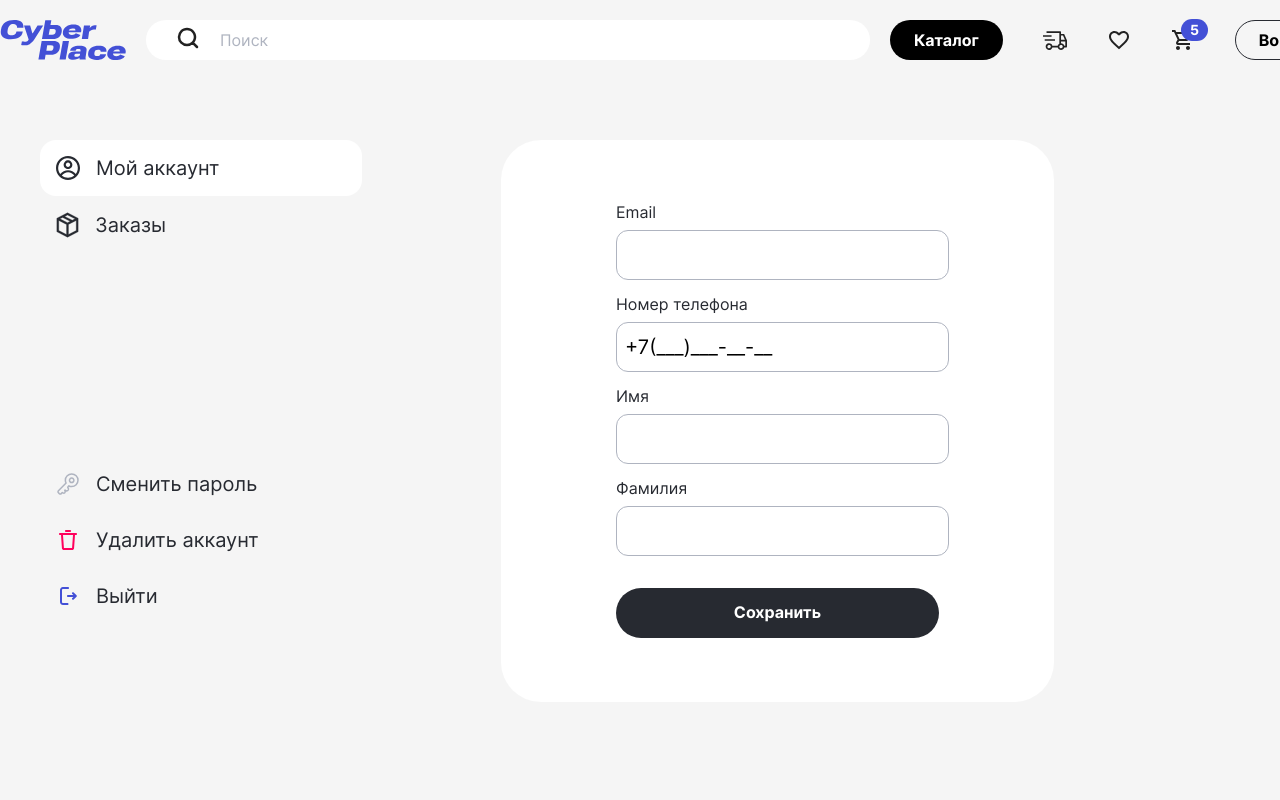
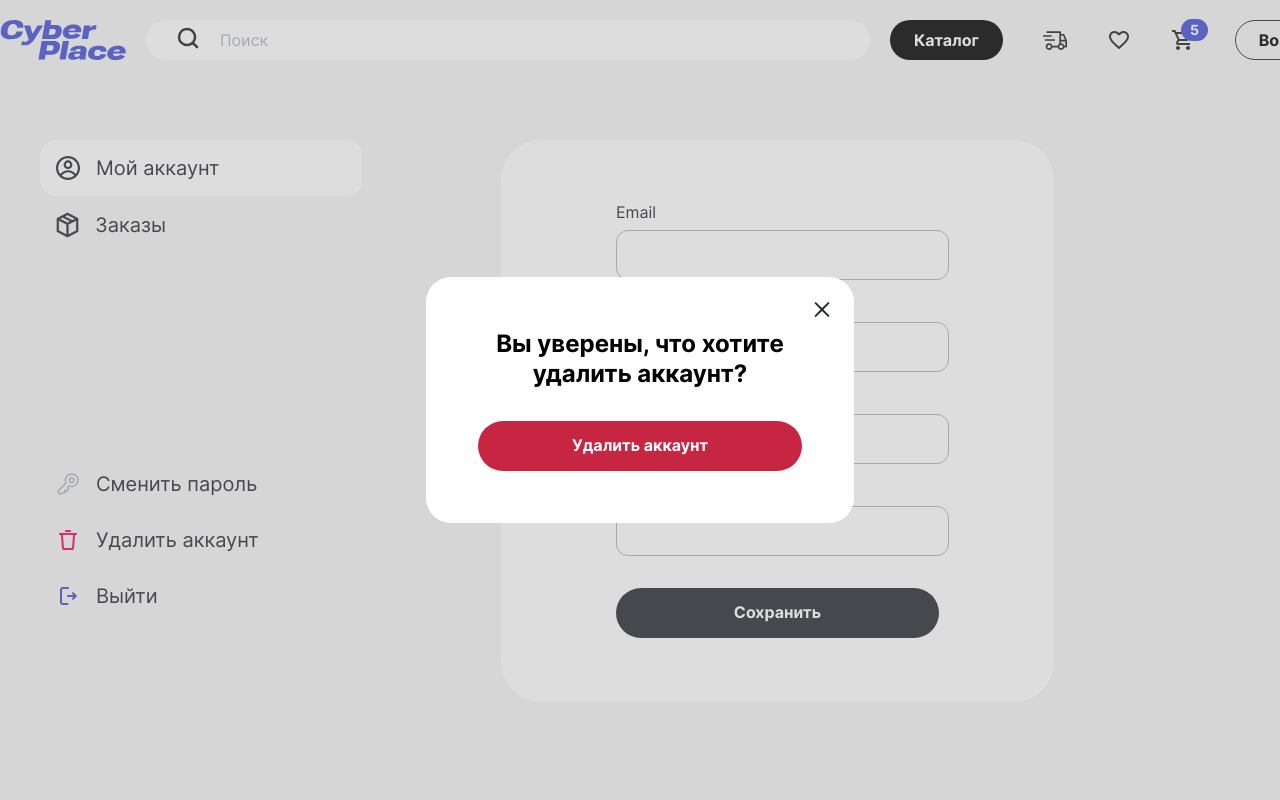
Before and after one commit to store-electronics-and-household/store-frontend, a React (Create React App) app: page /profile in a window 1280 px wide. Both pictures are taken after a click on the button "Удалить аккаунт". Shown: the top 800 px of the page. Built offline with nearby package versions, Linux system fonts and the light colour scheme; no server answers; a web font is replaced by a local one.

Commit message:
profile_v0.3

```diff
--- a/src/components/ChangePassword/ChangePassword.tsx
+++ b/src/components/ChangePassword/ChangePassword.tsx
@@ -75,7 +75,7 @@ const ChangePassword = ({
     },
   });
 
-  function toggleVisibility(e: MouseEvent): void {
+  const toggleVisibility = (e: MouseEvent): void => {
     const target = e.target as HTMLElement;
     const fieldset = target.closest('fieldset');
     const button = fieldset?.querySelector('button');
@@ -92,7 +92,7 @@ const ChangePassword = ({
           break;
       }
     }
-  }
+  };
 
   return (
     <ProfileLayout setGeneralContext={setGeneralContext}>
--- a/src/components/ProfileLayout/ProfileLayout.tsx
+++ b/src/components/ProfileLayout/ProfileLayout.tsx
@@ -1,12 +1,13 @@
-import React, { type ReactNode } from 'react';
-import { NavLink, useLocation, useNavigate } from 'react-router-dom';
+import React, { useState, type ReactNode, useRef } from 'react';
+import { NavLink, useLocation } from 'react-router-dom';
 import { ReactComponent as ProfileIcon } from '../../image/icons/profile-icon.svg';
 import { ReactComponent as OrdersIcon } from '../../image/icons/orders-icon.svg';
 import { ReactComponent as PasswordIcon } from '../../image/icons/password-key.svg';
 import { ReactComponent as DeleteIcon } from '../../image/icons/delete-icon.svg';
 import { ReactComponent as ExitIcon } from '../../image/icons/exit-icon.svg';
-import { deleteUser } from '../../utils/api/user-api';
 import type { IContext } from '../../context/UserContext';
+import type { IPopupOptions } from '../ProfileLayoutPopup/ProfileLayoutPopup';
+import ProfileLayoutPopup from '../ProfileLayoutPopup/ProfileLayoutPopup';
 
 const ProfileLayout = ({
   children,
@@ -17,30 +18,43 @@ const ProfileLayout = ({
 }): JSX.Element => {
   const location = useLocation();
   const path = location.pathname;
-  const token = localStorage.getItem('token') ?? '';
-  const navigate = useNavigate();
+  const [isOpened, setIsOpened] = useState(false);
+  const closeFunction = (): void => {
+    setIsOpened(false);
+  };
 
-  function onDeleteUser(): void {
-    deleteUser(token)
-      .then((res) => {
-        console.log(res);
-      })
-      .catch((e) => {
-        console.log(e);
-      });
-  }
+  const popupOptions = useRef<IPopupOptions>({
+    buttonText: '',
+    buttonClass: '',
+    title: '',
+    action: 'delete',
+    closeFunction,
+    setContextFunction: setGeneralContext,
+  });
 
-  function unAthorize(): void {
-    localStorage.clear();
-    setGeneralContext({
-      isLoggedIn: false,
-      userLastName: '',
-      userName: '',
-      userPhone: '',
-      email: '',
-    });
-    navigate('/');
-  }
+  const onDeleteUser = (): void => {
+    setIsOpened(true);
+    popupOptions.current = {
+      buttonClass: 'profile-popup__submit_delete',
+      buttonText: 'Удалить аккаунт',
+      title: 'Вы уверены, что хотите удалить аккаунт?',
+      action: 'delete',
+      closeFunction,
+      setContextFunction: setGeneralContext,
+    };
+  };
+
+  const onUnathorize = (): void => {
+    setIsOpened(true);
+    popupOptions.current = {
+      buttonClass: 'profile-popup__submit_exit',
+      buttonText: 'Выйти из аккаунта',
+      title: 'Вы уверены, что хотите выйти?',
+      action: 'exit',
+      closeFunction,
+      setContextFunction: setGeneralContext,
+    };
+  };
 
   return (
     <section className='profile'>
@@ -78,13 +92,14 @@ const ProfileLayout = ({
             <button onClick={onDeleteUser} className='profile__sidemenu-link'>
               <DeleteIcon /> Удалить аккаунт
             </button>
-            <button onClick={unAthorize} className='profile__sidemenu-link'>
+            <button onClick={onUnathorize} className='profile__sidemenu-link'>
               <ExitIcon /> Выйти
             </button>
           </div>
         )}
       </div>
       {children}
+      {isOpened && <ProfileLayoutPopup options={popupOptions.current} />}
     </section>
   );
 };
--- /dev/null
+++ b/src/components/ProfileLayoutPopup/ProfileLayoutPopup.tsx
@@ -0,0 +1,71 @@
+import React from 'react';
+import { deleteUser } from '../../utils/api/user-api';
+import { type IContext } from '../../context/UserContext';
+import { useNavigate } from 'react-router-dom';
+
+export interface IPopupOptions {
+  title: string;
+  buttonClass: string;
+  buttonText: string;
+  action: 'exit' | 'delete';
+  closeFunction: () => void;
+  setContextFunction: (args: IContext) => void;
+}
+
+const ProfileLayoutPopup = ({
+  options,
+}: {
+  options: IPopupOptions;
+}): JSX.Element => {
+  const token = localStorage.getItem('token') ?? '';
+  const navigate = useNavigate();
+  const clearUser = (): void => {
+    localStorage.clear();
+    options.setContextFunction({
+      isLoggedIn: false,
+      userLastName: '',
+      userName: '',
+      userPhone: '',
+      email: '',
+    });
+  };
+
+  const handleSubmit = (): void => {
+    switch (options.action) {
+      case 'delete':
+        deleteUser(token)
+          .then((res) => {
+            console.log(res);
+            clearUser();
+            navigate('/');
+          })
+          .catch((e) => {
+            console.log(e);
+          });
+        break;
+      case 'exit':
+        clearUser();
+        navigate('/');
+    }
+  };
+
+  return (
+    <div className='profile-popup'>
+      <div className='profile-popup__window'>
+        <button
+          onClick={options.closeFunction}
+          className='profile-popup__close'
+        ></button>
+        <h3 className='profile-popup__title'>{options.title}</h3>
+        <button
+          onClick={handleSubmit}
+          className={`${options.buttonClass} profile-popup__submit`}
+        >
+          {options.buttonText}
+        </button>
+      </div>
+    </div>
+  );
+};
+
+export default ProfileLayoutPopup;
--- /dev/null
+++ b/src/components/ProfileLayoutPopup/_ProfileLayoutPopup.scss
@@ -0,0 +1,64 @@
+.profile-popup {
+  z-index: 1000;
+  width: 100vw;
+  height: 100vh;
+  background-color: rgba($color: #8f8f8f, $alpha: .3);
+  display: flex;
+  position: fixed;
+  top: 0;
+  left: 0;
+  justify-content: center;
+  align-items: center;
+}
+
+.profile-popup__window {
+  box-sizing: border-box;
+  max-width: 428px;
+  background-color: white;
+  display: flex;
+  flex-direction: column;
+  row-gap: 32px;
+  padding: 52px;
+  position: relative;
+  border-radius: 25px;
+}
+
+.profile-popup__title {
+  font-size: $fontSH3;
+  font-weight: $fontWH3;
+  line-height: 125%;
+  margin: 0;
+  text-align: center;
+}
+
+.profile-popup__close {
+  width: 24px;
+  height: 24px;
+  background: url('#{$imagesDir}icons/popup__button-close.svg') center center/auto no-repeat;
+  border: none;
+  cursor: pointer;
+  position: absolute;
+  top: 20px;
+  right: 20px;
+}
+
+.profile-popup__submit {
+  box-sizing: border-box;
+  border: none;
+  width: 100%;
+  padding: 16px 40px;
+  font-size: $fontSButton;
+  font-weight: $fontWButton;
+  line-height: 112.5%;
+  cursor: pointer;
+  color: white;
+  border-radius: 40px;
+}
+
+.profile-popup__submit_delete {
+  background-color: #C72643;
+}
+
+.profile-popup__submit_exit {
+  background-color: #272A31;
+}
--- a/src/index.css
+++ b/src/index.css
@@ -3574,4 +3574,69 @@ body {
   line-height: 120%;
 }
 
+.profile-popup {
+  z-index: 1000;
+  width: 100vw;
+  height: 100vh;
+  background-color: rgba(143, 143, 143, 0.3);
+  display: flex;
+  position: fixed;
+  top: 0;
+  left: 0;
+  justify-content: center;
+  align-items: center;
+}
+
+.profile-popup__window {
+  box-sizing: border-box;
+  max-width: 428px;
+  background-color: white;
+  display: flex;
+  flex-direction: column;
+  row-gap: 32px;
+  padding: 52px;
+  position: relative;
+  border-radius: 25px;
+}
+
+.profile-popup__title {
+  font-size: 24px;
+  font-weight: 600;
+  line-height: 125%;
+  margin: 0;
+  text-align: center;
+}
+
+.profile-popup__close {
+  width: 24px;
+  height: 24px;
+  background: url("./image/icons/popup__button-close.svg") center center/auto no-repeat;
+  border: none;
+  cursor: pointer;
+  position: absolute;
+  top: 20px;
+  right: 20px;
+}
+
+.profile-popup__submit {
+  box-sizing: border-box;
+  border: none;
+  width: 100%;
+  padding: 16px 40px;
+  font-size: 16px;
+  font-weight: 600;
+  line-height: 112.5%;
+  cursor: pointer;
+  color: white;
+  border-radius: 40px;
+}
+
+.profile-popup__submit_delete {
+  background-color: #C72643;
+}
+
+.profile-popup__submit_exit {
+  background-color: #272A31;
+}
+
 /*# sourceMappingURL=index.css.map */
--- a/src/index.scss
+++ b/src/index.scss
@@ -56,4 +56,5 @@ body {
 @import '../src/components/ProfileLayout/ProfileLayout';
 @import '../src/components/Profile/Profile';
 @import '../src/components/ChangePassword/ChangePassword';
-@import '../src/components/Orders/Orders'
+@import '../src/components/Orders/Orders';
+@import '../src/components/ProfileLayoutPopup/ProfileLayoutPopup';
```
Also changed, not shown: 2 other files (tests, documents, lock files or other folders).
